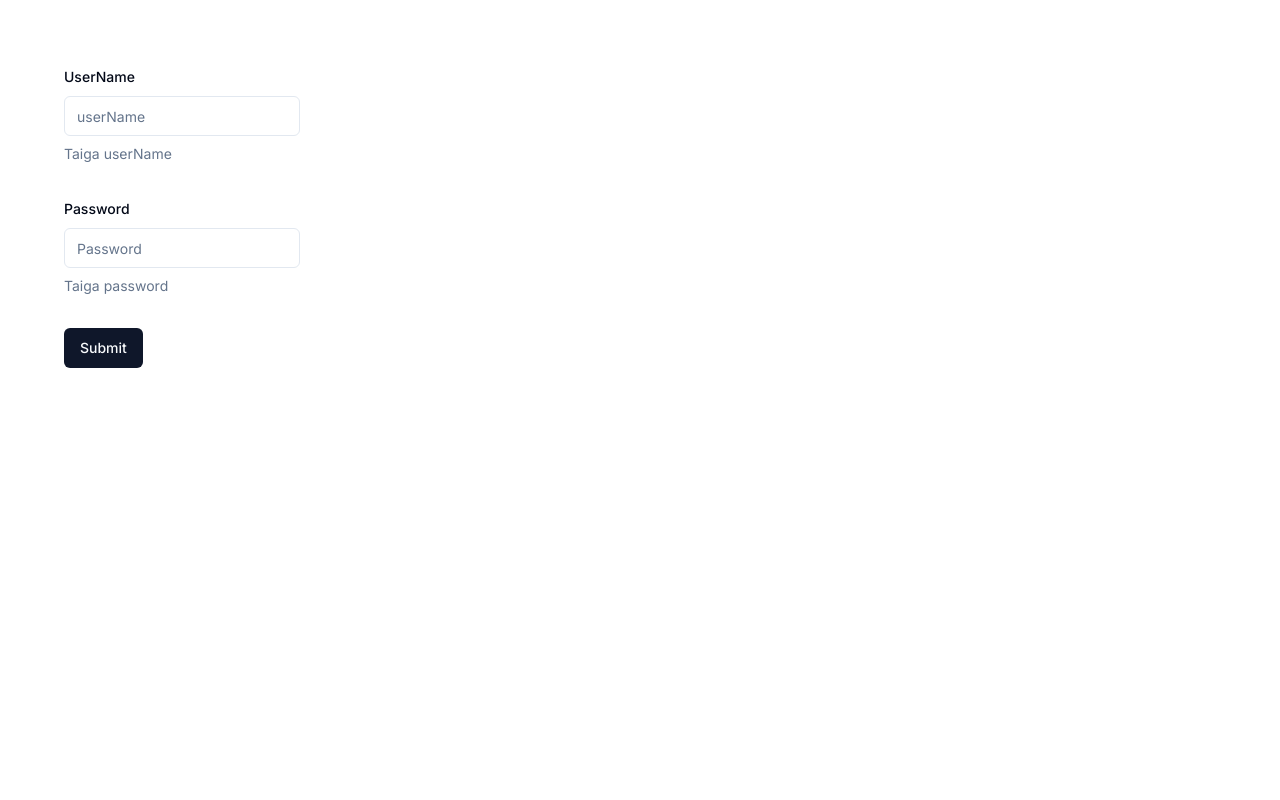
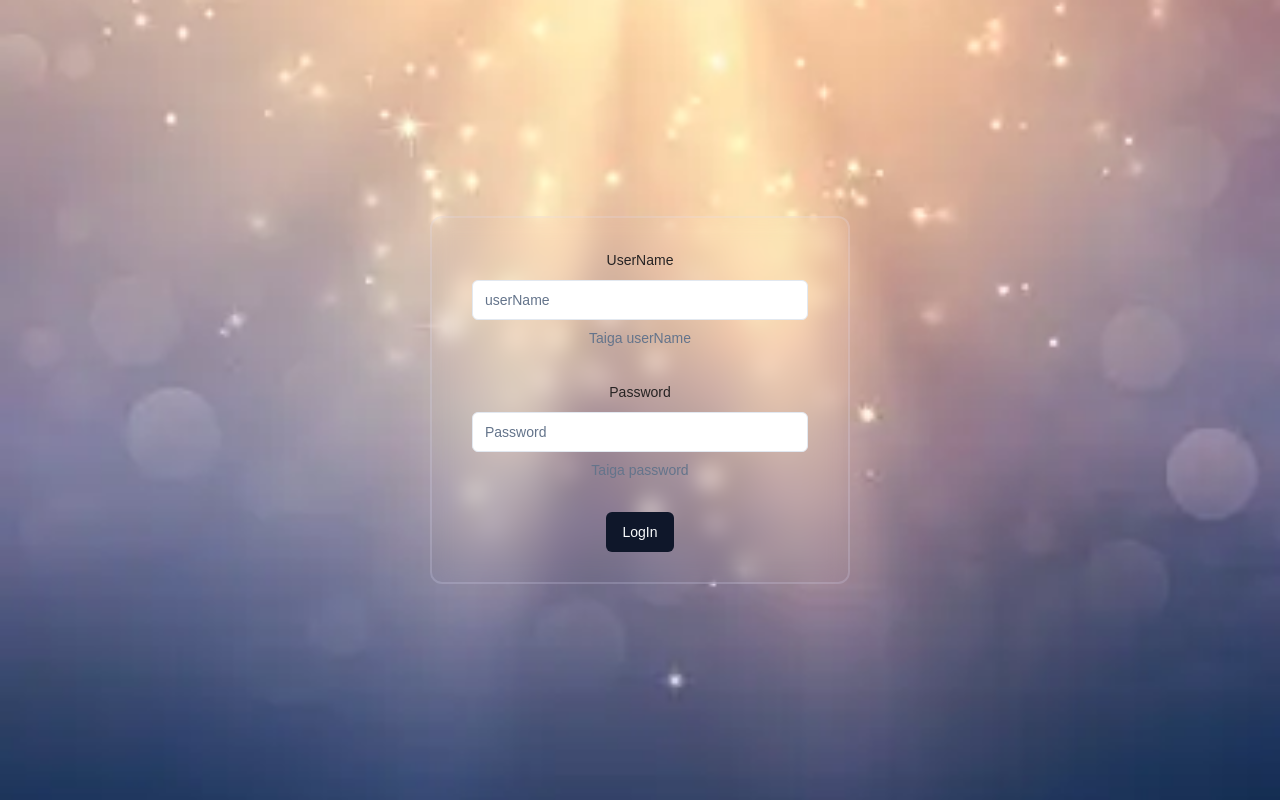
Before and after one commit to AshankDsouza/SER516-Team-Kansas, a Next.js app in the folder client/: page /login in a window 1280 px wide. Built offline with nearby package versions, Linux system fonts and the light colour scheme.

Commit message:
Styling done for login Page

```diff
--- /dev/null
+++ b/client/app/login/page.css
@@ -0,0 +1,32 @@
+*{
+  margin:0;
+  padding:0;
+  box-sizing: border-box;
+  font-family:"Poppins", sans-serif;
+}
+.flex.p-16{
+  display: flex;
+justify-content: center;
+align-items: center;
+  min-height: 100vh;
+  background: url(./Login.webp) no-repeat;
+  background-size: cover;
+  background-position: center;
+
+  }
+  .wrapper{
+  justify-content: center;
+    width:420px;
+    background:transparent;
+    border: 2px solid rgba(225, 225, 255, 0.2);
+    backdrop-filter:blur(10px);
+    color: #fff;
+    color: #262323;
+    border-radius:12px;
+    padding: 30px 40px;
+    text-align: center;
+
+}
+.heading{
+   margin-top:0;
+}
--- a/client/app/login/page.tsx
+++ b/client/app/login/page.tsx
@@ -4,6 +4,7 @@ import { zodResolver } from "@hookform/resolvers/zod"
 import * as z from "zod"
 import { useForm } from "react-hook-form"
 import { Button } from "@/components/ui/button"
+import './page.css';
 import {
     Form,
     FormControl,
@@ -32,7 +33,11 @@ export default function LoginForm() {
     }
 
     return (
-        <div className="flex p-16">
+        <div className="flex p-16" link rel="stylesheet" type="text/css" href="page.css">
+
+
+
+            <div className="wrapper">
             <Form {...form}>
                 <form noValidate onSubmit={form.handleSubmit(onSubmit)} className="space-y-8">
 
@@ -67,9 +72,10 @@ export default function LoginForm() {
                             </FormItem>
                         )}
                     />
-                    <Button type="submit">Submit</Button>
+                    <Button type="submit">LogIn</Button>
                 </form>
             </Form>
+            </div>
         </div>
     )
 }
```
Also changed, not shown: client/app/login/Login.webp (added).
